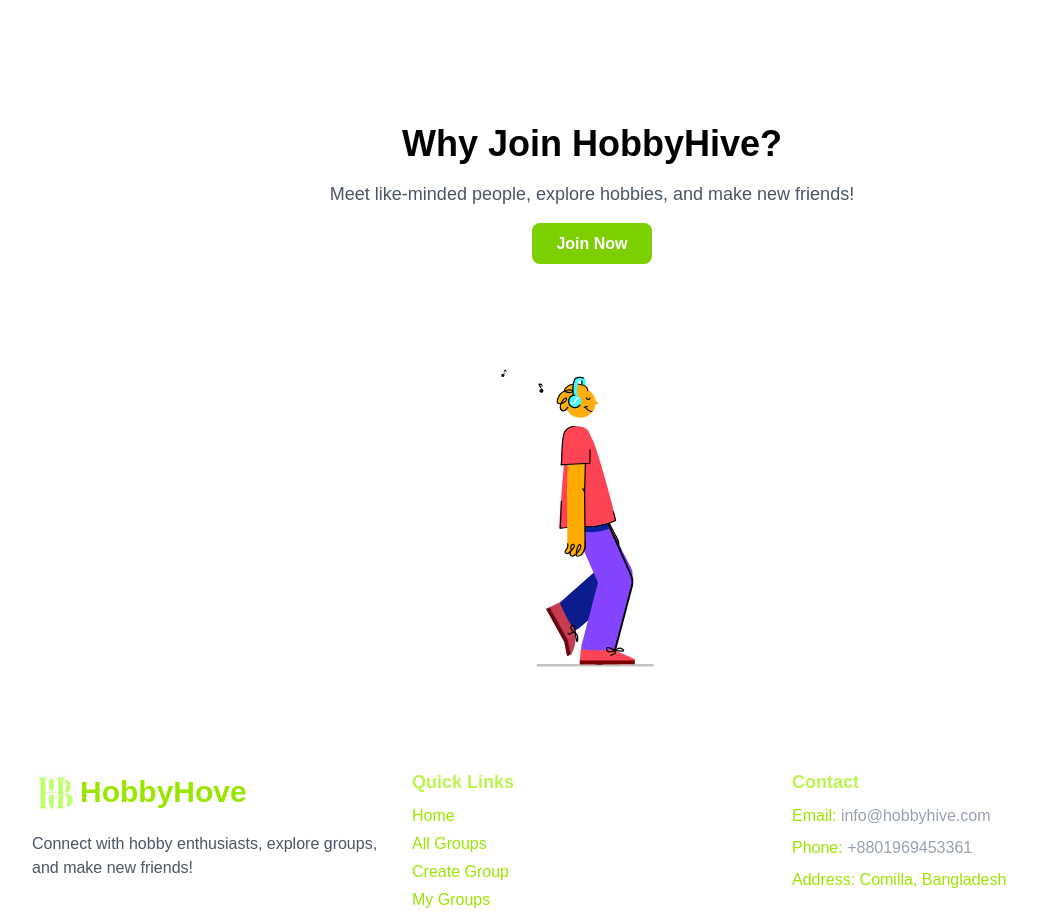
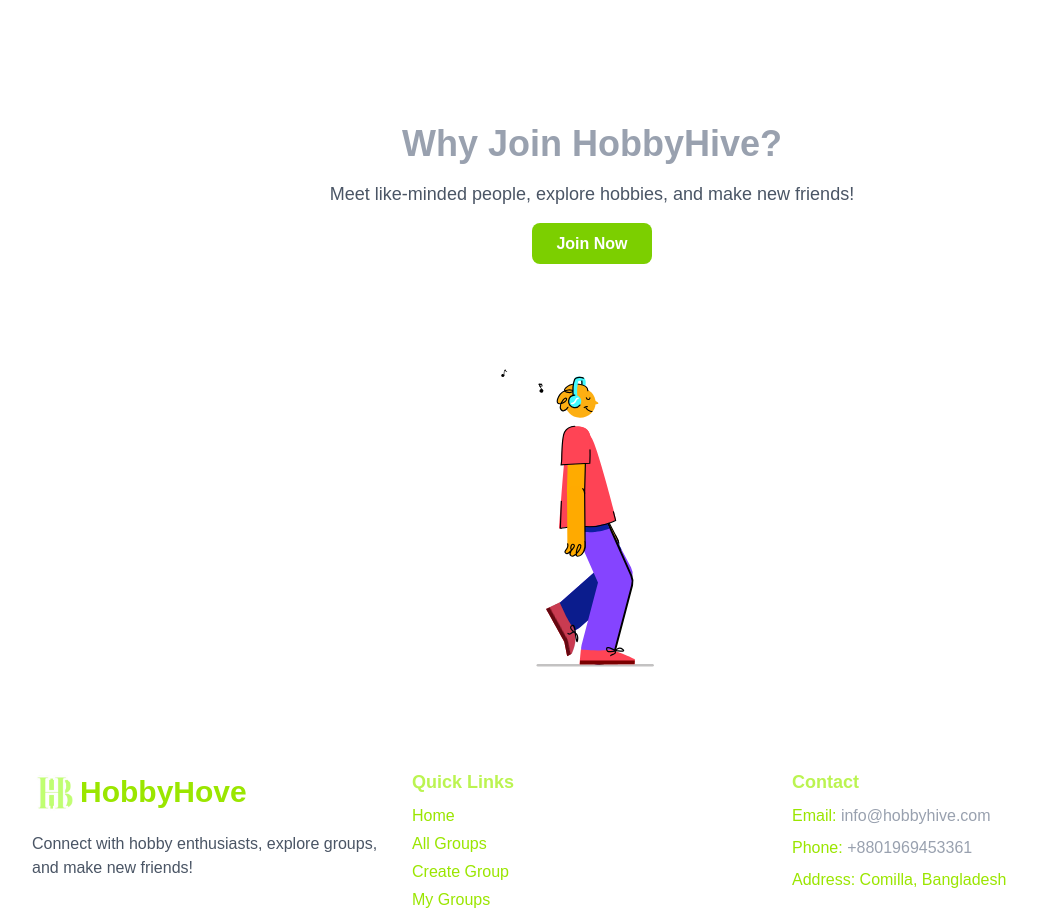
Before and after one commit to Robin4533704/hobbyhove-clinet-side, a React (Vite) app: page / in a window 1280 px wide. Shown: the part 1560-2481 px from the top of the page, without its empty margins (48-1085 px from the left). Built offline with nearby package versions, Linux system fonts and the light colour scheme; no server answers.

Commit message:
commit this

```diff
--- a/src/page/CreatGrups.jsx
+++ b/src/page/CreatGrups.jsx
@@ -86,7 +86,7 @@ const CreateGroup = () => {
 
   return (
  <div>
-  <div className="pt-24">
+  <div className="pt-24 pl-6  lg:pl-8">
         <button
           onClick={() => navigate(-1)} // আগের পেজে যাবে
           className="px-4 py-2 bg-blue-400 text-white rounded hover:bg-blue-600"
--- a/src/page/EditGroup.jsx
+++ b/src/page/EditGroup.jsx
@@ -72,7 +72,7 @@ const EditGroup = () => {
 
   return (
   <div>
-    <div className="pt-24">
+    <div className="pt-24 pl-6 lg:pl-8">
       <button onClick={()=>(navigate(-1))}
         className="px-4 py-2 bg-blue-400 text-white rounded hover:bg-blue-600" >
         Back
--- a/src/page/GroupsDetails.jsx
+++ b/src/page/GroupsDetails.jsx
@@ -33,7 +33,7 @@ const GroupDetails = () => {
   return (
 
  <div>
-     <div className="pt-24">
+     <div className="pt-24 pl-6 lg:pl-8">
         <button
           onClick={() => navigate(-1)} // আগের পেজে যাবে
           className="px-4 py-2 bg-blue-400 text-white rounded hover:bg-blue-600"
--- a/src/page/HomeContent.jsx
+++ b/src/page/HomeContent.jsx
@@ -11,7 +11,7 @@ const HomeContent = () => {
       {/* Section: Why Join HobbyHive */}
       <section className=" dark:text-white dark:bg-gray-800 py-16 transition-colors duration-300">
         <div className="max-w-6xl mx-auto px-4 text-center">
-          <h2 className="text-3xl md:text-4xl font-bold mb-4">
+          <h2 className="text-3xl text-gray-400 md:text-4xl font-bold mb-4">
             Why Join HobbyHive?
           </h2>
           <p className="text-lg text-gray-600 dark:text-gray-800 mb-6">
```
Also changed, not shown: 5 other files (tests, documents, lock files or other folders).
